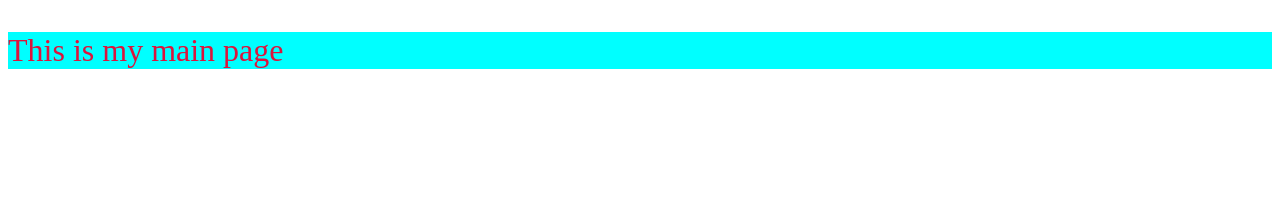
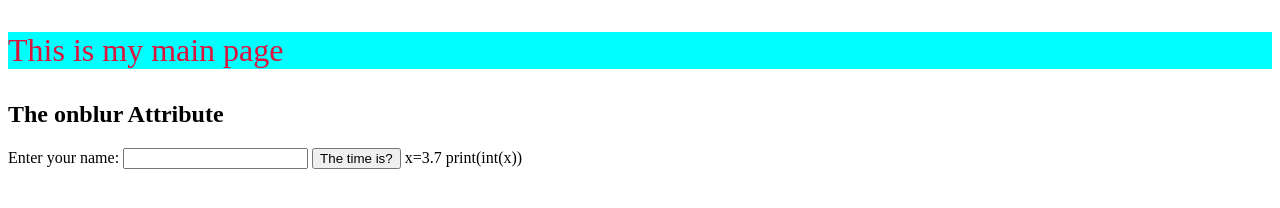
Before and after one commit to kptst/VersionControl, a plain HTML site: page index.html in a window 1280 px wide. Drawn offline with Linux system fonts and the light colour scheme.

Commit message:
adding js code

```diff
--- a/index.html
+++ b/index.html
@@ -5,8 +5,35 @@
     <meta name="viewport" content="width=device-width, initial-scale=1.0">
     <title>Document</title>
     <link rel="stylesheet" href="stylesheet/style.css">
+    <script>
+    function myFunction() {
+        const x = document.getElementById("fname");
+        x.value = x.value.toUpperCase();
+    }
+
+       function preferedBrowser(){
+        prefer = document.forms[0].browsers.value;
+        alert("You prefer browsing internet with " + prefer);}
+    </script>
 </head>
 <body>
     <p>This is my main page</p>
+    <h2>The onblur Attribute</h2>
+
+    Enter your name: <input type="text" id="fname" onblur="myFunction()">
+
+    <button onclick="document.getElementById('demo').innerHTML=Date()">The time is?</button>
+    <!-- <form>
+        Choose which browser you prefer:
+        <select id="browsers" onchange="preferedBrowser()">
+            <option value="Chrome">Chrome</option>
+            <option value="Internet Explorer">Internet Explorer</option>
+            <option value="Firefox">Firefox</option>
+        </select>
+    </form> -->
 </body>
 </html>
+
+
+x=3.7
+print(int(x))
```
